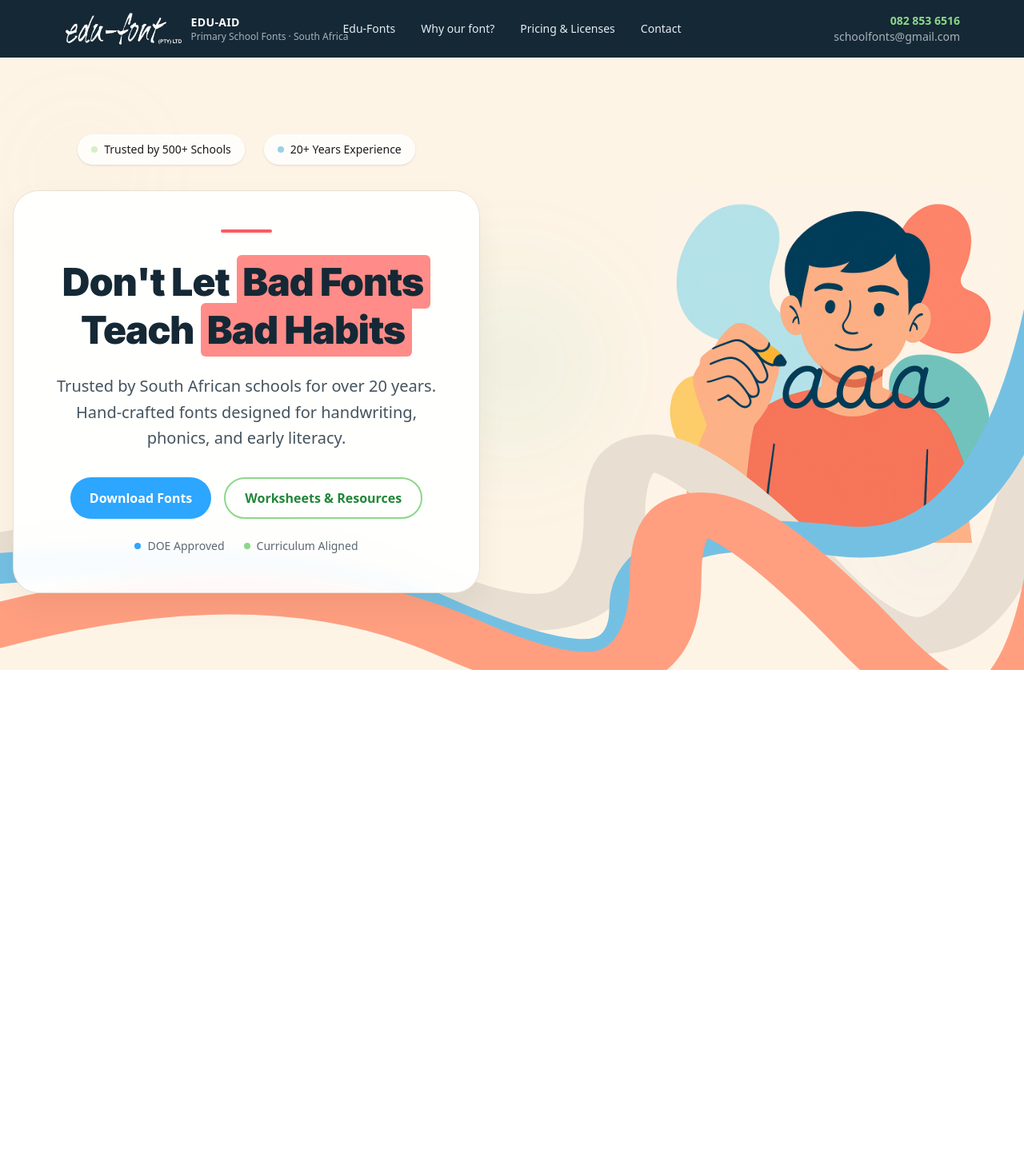
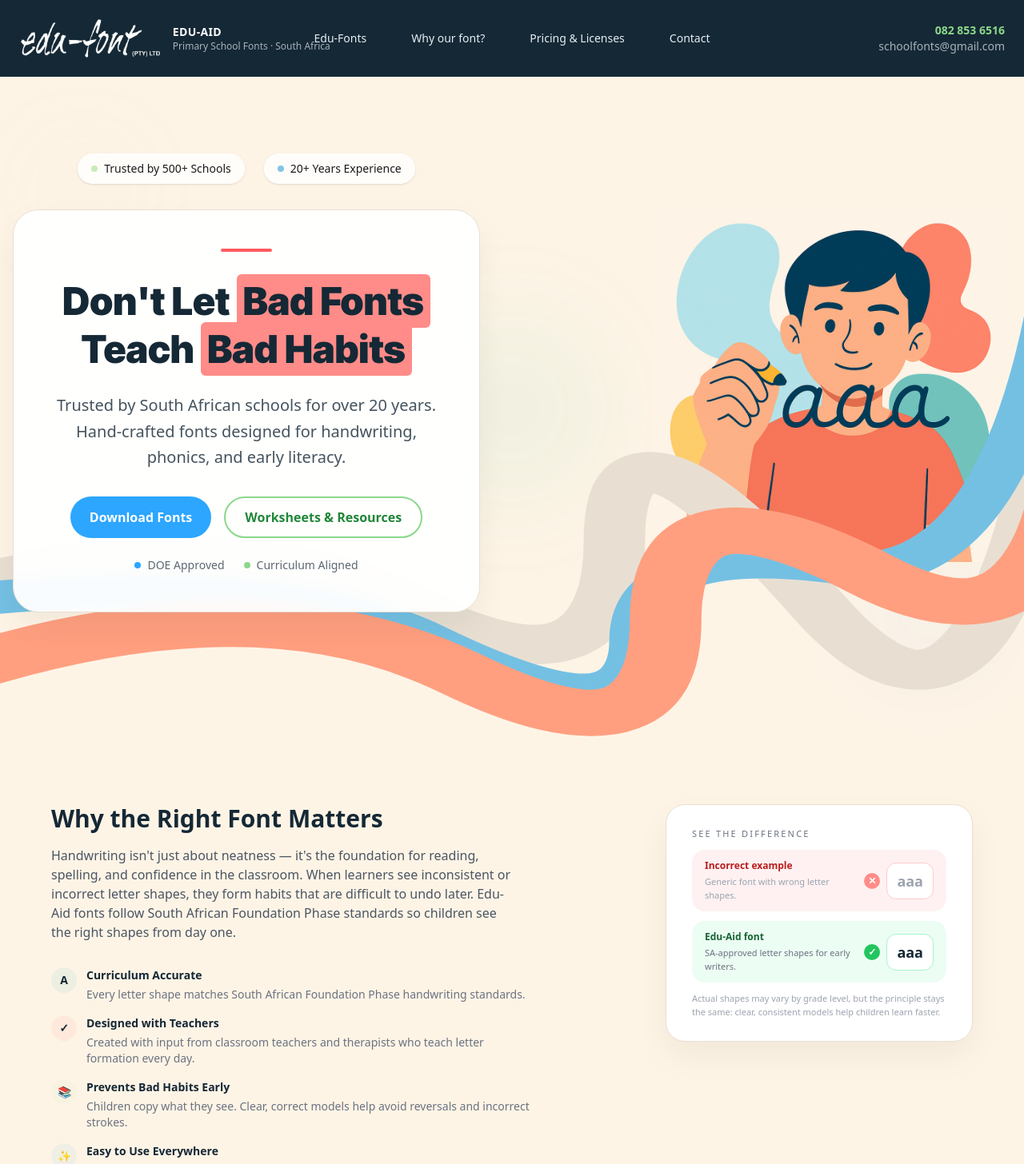
Before and after one commit to nottoezz/EduAid, a React (Vite) app: page / in a window 1280 px wide. Shown: the top 1456 px of the page at 80% size. Before the commit the page ends 838 px from the top, so only its background shows below. Built offline with nearby package versions, Linux system fonts and the light colour scheme.

Commit message:
New section + stable svg lines

```diff
--- a/src/App.jsx
+++ b/src/App.jsx
@@ -1,17 +1,18 @@
 import Hero from './components/Hero'
+import WhyFontMattersSection from './components/WhyFontMattersSection'
 
 function App() {
   return (
     <div className="min-h-screen bg-slate-50 text-slate-900">
       {/* Header */}
-      <header className="bg-[#152835] text-white shadow-lg">
-        <div className="max-w-6xl mx-auto px-4 py-4">
-          <div className="flex items-center justify-between gap-6">
-            <div className="flex items-center gap-3">
+      <header className="bg-[#152835] text-white shadow-lg relative">
+        <div className="w-full px-6 py-6">
+          <div className="flex items-center justify-between">
+            <div className="flex items-center gap-4">
               <img
                 src="/logo.png"
                 alt="Edu-Aid Logo"
-                className="h-10 w-auto"
+                className="h-12 w-auto"
               />
               <div className="hidden sm:block">
                 <p className="text-sm font-semibold tracking-wide uppercase">
@@ -23,34 +24,30 @@
               </div>
             </div>
 
-            <nav className="hidden md:flex items-center gap-8 text-sm absolute left-1/2 transform -translate-x-1/2">
+            <nav className="hidden lg:flex items-center gap-8 text-sm absolute left-1/2 transform -translate-x-1/2">
               <a
                 href="#fonts"
-                className="text-[#E5EDF4] hover:text-white transition-colors duration-200 relative group"
+                className="text-[#E5EDF4] hover:text-white transition-colors duration-200 relative group px-3 py-2 rounded-lg hover:bg-white/10"
               >
                 Edu-Fonts
-                <span className="absolute bottom-0 left-0 w-0 h-0.5 bg-[#FF8C88] transition-all duration-300 group-hover:w-full"></span>
               </a>
               <a
                 href="#why"
-                className="text-[#E5EDF4] hover:text-white transition-colors duration-200 relative group"
+                className="text-[#E5EDF4] hover:text-white transition-colors duration-200 relative group px-3 py-2 rounded-lg hover:bg-white/10"
               >
                 Why our font?
-                <span className="absolute bottom-0 left-0 w-0 h-0.5 bg-[#FF8C88] transition-all duration-300 group-hover:w-full"></span>
               </a>
               <a
                 href="#order"
-                className="text-[#E5EDF4] hover:text-white transition-colors duration-200 relative group"
+                className="text-[#E5EDF4] hover:text-white transition-colors duration-200 relative group px-3 py-2 rounded-lg hover:bg-white/10"
               >
                 Pricing & Licenses
-                <span className="absolute bottom-0 left-0 w-0 h-0.5 bg-[#FF8C88] transition-all duration-300 group-hover:w-full"></span>
               </a>
               <a
                 href="#contact"
-                className="text-[#E5EDF4] hover:text-white transition-colors duration-200 relative group"
+                className="text-[#E5EDF4] hover:text-white transition-colors duration-200 relative group px-3 py-2 rounded-lg hover:bg-white/10"
               >
                 Contact
-                <span className="absolute bottom-0 left-0 w-0 h-0.5 bg-[#FF8C88] transition-all duration-300 group-hover:w-full"></span>
               </a>
             </nav>
 
@@ -60,9 +57,14 @@
             </div>
           </div>
         </div>
+
+        {/* Rounded bottom edge */}
+        <div className="absolute bottom-0 left-0 right-0 h-4 bg-[#152835] rounded-b-[32px]"></div>
+        <div className="absolute bottom-0 left-0 right-0 h-4 bg-[#fef4e6] rounded-b-[32px] -z-10"></div>
       </header>
 
       <Hero />
+      <WhyFontMattersSection />
     </div>
   );
 }
--- a/src/components/Hero.jsx
+++ b/src/components/Hero.jsx
@@ -5,7 +5,7 @@
   return (
     <section
       role="banner"
-      className="bg-[#fef4e6] py-16 md:py-24 relative overflow-hidden"
+      className="bg-[#fef4e6] pt-16 md:pt-24 pb-32 md:pb-40 relative overflow-hidden"
       aria-labelledby="hero-heading"
     >
       <HeroBackgroundOrnaments />
--- a/src/components/HeroBackgroundOrnaments.jsx
+++ b/src/components/HeroBackgroundOrnaments.jsx
@@ -8,15 +8,15 @@
     >
       {/* Flowing abstract lines from bottom-left to top-right */}
       <path
-        d="M -10 85 Q 20 70 40 85 T 60 75 T 80 85 T 105 25"
+        d="M -10 80 Q 20 65 40 80 T 60 70 T 80 80 T 105 20"
         className="stroke-[#E8DFD2] stroke-6 fill-none"
       />
       <path
-        d="M -30 90 Q 22 75 42 90 T 62 90 T 82 79 T 105 10"
+        d="M -30 85 Q 22 70 42 85 T 62 85 T 82 74 T 105 5"
         className="stroke-[#74C0E3] stroke-5 fill-none"
       />
       <path
-        d="M -5 95 Q 25 80 45 95 T 65 85 T 85 95 T 105 50"
+        d="M -5 90 Q 25 75 45 90 T 65 82 T 85 75 T 105 45"
         className="stroke-[#FF9F80] stroke-7 fill-none"
       />
 
--- /dev/null
+++ b/src/components/WhyFontMattersSection.jsx
@@ -0,0 +1,142 @@
+import React from 'react';
+
+function WhyFontMattersSection() {
+  return (
+    <section className="bg-[#fef4e6] py-16 md:py-20 px-4 sm:px-6">
+      <div className="max-w-6xl mx-auto grid gap-10 lg:grid-cols-[minmax(0,1.2fr)_minmax(0,1fr)] items-start">
+        {/* Left Column - Content */}
+        <div className="space-y-6">
+          {/* Title */}
+          <h2 className="text-2xl md:text-3xl font-extrabold text-[#152835] mb-4">
+            Why the Right Font Matters
+          </h2>
+
+          {/* Intro Paragraph */}
+          <p className="text-sm md:text-base text-[#4B5563] max-w-xl">
+            Handwriting isn't just about neatness — it's the foundation for reading, spelling, and confidence in the classroom. When learners see inconsistent or incorrect letter shapes, they form habits that are difficult to undo later. Edu-Aid fonts follow South African Foundation Phase standards so children see the right shapes from day one.
+          </p>
+
+          {/* Feature List */}
+          <div className="mt-8 space-y-4">
+            {/* Feature 1 */}
+            <div className="flex items-start gap-3">
+              <div className="h-8 w-8 rounded-full bg-[#4EC5C1]/10 flex items-center justify-center shrink-0">
+                <span className="text-[#152835] font-bold text-sm">A</span>
+              </div>
+              <div>
+                <h3 className="font-semibold text-[#152835] text-sm mb-1">
+                  Curriculum Accurate
+                </h3>
+                <p className="text-xs md:text-sm text-[#6B7280]">
+                  Every letter shape matches South African Foundation Phase handwriting standards.
+                </p>
+              </div>
+            </div>
+
+            {/* Feature 2 */}
+            <div className="flex items-start gap-3">
+              <div className="h-8 w-8 rounded-full bg-[#FF8C88]/10 flex items-center justify-center shrink-0">
+                <span className="text-[#152835] font-bold text-sm">✓</span>
+              </div>
+              <div>
+                <h3 className="font-semibold text-[#152835] text-sm mb-1">
+                  Designed with Teachers
+                </h3>
+                <p className="text-xs md:text-sm text-[#6B7280]">
+                  Created with input from classroom teachers and therapists who teach letter formation every day.
+                </p>
+              </div>
+            </div>
+
+            {/* Feature 3 */}
+            <div className="flex items-start gap-3">
+              <div className="h-8 w-8 rounded-full bg-[#C7E9B0]/10 flex items-center justify-center shrink-0">
+                <span className="text-[#152835] font-bold text-sm">📚</span>
+              </div>
+              <div>
+                <h3 className="font-semibold text-[#152835] text-sm mb-1">
+                  Prevents Bad Habits Early
+                </h3>
+                <p className="text-xs md:text-sm text-[#6B7280]">
+                  Children copy what they see. Clear, correct models help avoid reversals and incorrect strokes.
+                </p>
+              </div>
+            </div>
+
+            {/* Feature 4 */}
+            <div className="flex items-start gap-3">
+              <div className="h-8 w-8 rounded-full bg-[#74C0E3]/10 flex items-center justify-center shrink-0">
+                <span className="text-[#152835] font-bold text-sm">✨</span>
+              </div>
+              <div>
+                <h3 className="font-semibold text-[#152835] text-sm mb-1">
+                  Easy to Use Everywhere
+                </h3>
+                <p className="text-xs md:text-sm text-[#6B7280]">
+                  Use Edu-Aid fonts in worksheets, slides, digital activities, and interactive whiteboards.
+                </p>
+              </div>
+            </div>
+          </div>
+        </div>
+
+        {/* Right Column - Comparison Card */}
+        <div className="flex justify-center lg:justify-end">
+          <div className="rounded-3xl bg-white shadow-[0_18px_40px_rgba(0,0,0,0.05)] border border-[#E8DFD2] px-6 py-6 md:px-8 md:py-7 max-w-sm w-full">
+            {/* Eyebrow */}
+            <div className="text-[11px] uppercase tracking-[0.2em] text-[#6B7280] mb-3">
+              See the Difference
+            </div>
+
+            {/* Incorrect Row */}
+            <div className="flex items-center justify-between gap-4 rounded-2xl bg-[#FFF1F2] px-4 py-3 mb-3">
+              <div className="flex-1">
+                <div className="text-xs font-semibold text-[#B91C1C] mb-1">
+                  Incorrect example
+                </div>
+                <div className="text-[11px] text-[#9CA3AF]">
+                  Generic font with wrong letter shapes.
+                </div>
+              </div>
+              <div className="flex items-center gap-2">
+                <div className="w-5 h-5 rounded-full bg-[#FF8C88] flex items-center justify-center">
+                  <span className="text-white text-xs font-bold">✕</span>
+                </div>
+                <div className="rounded-xl bg-white px-3 py-2 text-lg font-semibold text-[#9CA3AF] border border-[#FECACA]">
+                  aaa
+                </div>
+              </div>
+            </div>
+
+            {/* Correct Row */}
+            <div className="flex items-center justify-between gap-4 rounded-2xl bg-[#ECFDF3] px-4 py-3 mb-3">
+              <div className="flex-1">
+                <div className="text-xs font-semibold text-[#166534] mb-1">
+                  Edu-Aid font
+                </div>
+                <div className="text-[11px] text-[#6B7280]">
+                  SA-approved letter shapes for early writers.
+                </div>
+              </div>
+              <div className="flex items-center gap-2">
+                <div className="w-5 h-5 rounded-full bg-[#22C55E] flex items-center justify-center">
+                  <span className="text-white text-xs font-bold">✓</span>
+                </div>
+                <div className="rounded-xl bg-white px-3 py-2 text-lg font-semibold text-[#152835] border border-[#A7F3D0]">
+                  aaa
+                </div>
+              </div>
+            </div>
+
+            {/* Caption */}
+            <div className="mt-2 text-[11px] text-[#9CA3AF]">
+              Actual shapes may vary by grade level, but the principle stays the same: clear, consistent models help children learn faster.
+            </div>
+          </div>
+        </div>
+      </div>
+    </section>
+  );
+}
+
+export default WhyFontMattersSection;
```
